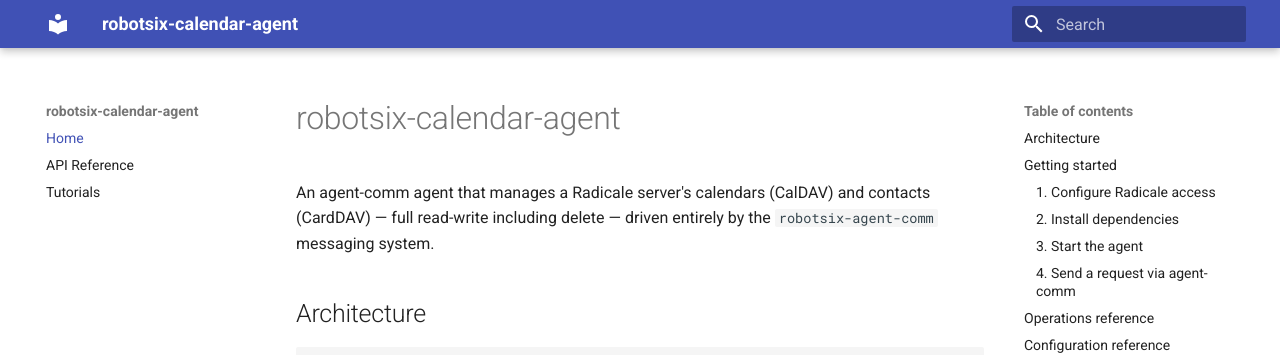
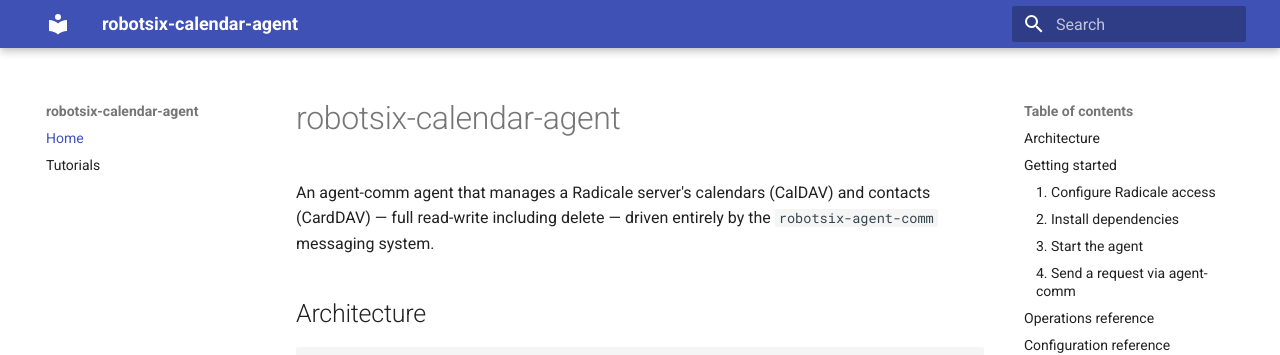
Before and after one commit to damien-robotsix/robotsix-calendar-agent, an MkDocs documentation site: the page built from docs/index.md, in a window 1280 px wide. Shown: the top 355 px of the page. Built offline with MkDocs 1.6.1 and Material for MkDocs 9.7.7, drawn with Linux system fonts in a browser that asks for light colours.

Commit message:
mill: Fix mkdocs build failure by removing stale api/ nav entry (20260615T225258Z-fix-mkdocs-build-failure-by-removing-sta-dcc9) (#34)
Co-authored-by: robotsix-mill <mill@robotsix.local>

```diff
--- a/mkdocs.yml
+++ b/mkdocs.yml
@@ -13,5 +13,4 @@ plugins:
 
 nav:
   - Home: index.md
-  - API Reference: api/
   - Tutorials: tutorials/index.md
```
Also changed, not shown: 1 other file.
